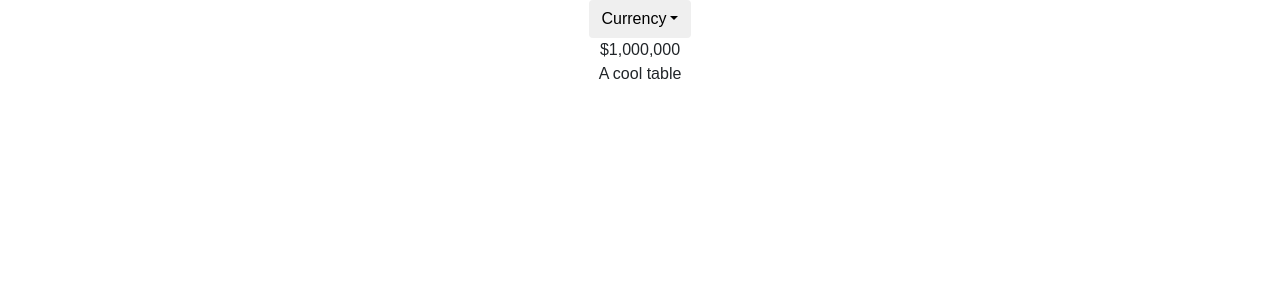
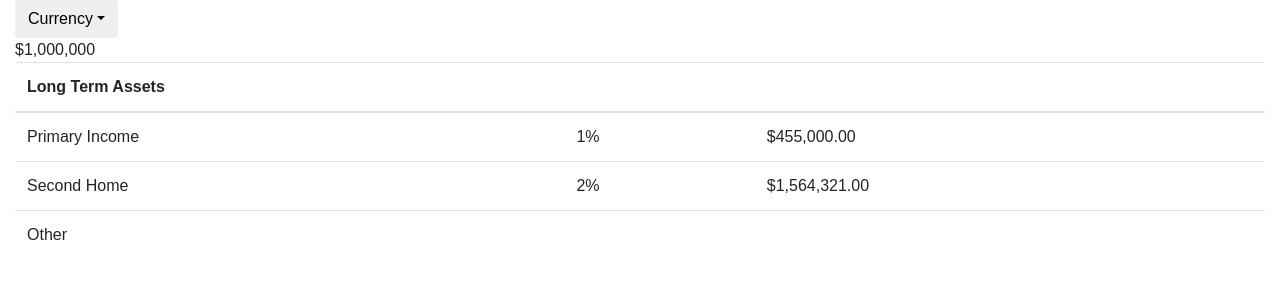
Before and after one commit to maryb86/netWorth, a React (Create React App) app: page / in a window 1280 px wide. Shown: the top 300 px of the page. Built offline with nearby package versions, Linux system fonts and the light colour scheme.

Commit message:
AccountsTable using props 1

```diff
--- a/src/App.css
+++ b/src/App.css
@@ -1,28 +1,3 @@
-.App {
-  text-align: center;
+table th{
+  text-align: left;
 }
-
-.App-logo {
-  animation: App-logo-spin infinite 20s linear;
-  height: 80px;
-}
-
-.App-header {
-  background-color: #222;
-  height: 150px;
-  padding: 20px;
-  color: white;
-}
-
-.App-title {
-  font-size: 1.5em;
-}
-
-.App-intro {
-  font-size: large;
-}
-
-@keyframes App-logo-spin {
-  from { transform: rotate(0deg); }
-  to { transform: rotate(360deg); }
-}
--- a/src/components/tables/AccountsTable.jsx
+++ b/src/components/tables/AccountsTable.jsx
@@ -1,12 +1,42 @@
 import React, { Component } from 'react';
+import PropTypes from 'prop-types';
 import '../../App.css';
 
 class AccountsTable extends Component {
+
+  PropTypes = {
+    header: PropTypes.string.isRequired,
+    numCols: PropTypes.number.isRequired,
+    accounts: PropTypes.object.isRequired, //MARYTODO: CREATE OWN PROPTYPE OBJ TO COMPARE AGAINST
+  }
+
+  _getBody() {
+    const rows = this.props.accounts.accountData.map((account) => {
+      return (
+        //MARYTODO: HOW TO PROPERLY ASSIGN KEYS
+        <tr key={account.account}>
+          <td key={account.account}>{account.account}</td>
+          <td key={account.interestRate}>{account.interestRate}</td>
+          <td key={account.amount}>{account.amount}</td>
+        </tr>
+      )
+    })
+
+    return rows;
+  }
+
   render() {
     return (
-      <div className="accounts-table">
-        A cool table
-      </div>
+      <table className="table accounts-table">
+        <thead>
+          <tr>
+            <th scope="col" colSpan={this.props.numCols}>{this.props.header}</th>
+          </tr>
+        </thead>
+          <tbody>
+          {this._getBody()}
+          </tbody>
+      </table>
     );
   }
 }
--- a/src/components/tables/UpperTable.jsx
+++ b/src/components/tables/UpperTable.jsx
@@ -1,12 +1,17 @@
 import React, { Component } from 'react';
 import '../../App.css';
 import AccountsTable from './AccountsTable';
+import accounts from '../../store/accounts.js'
 
 class UpperTable extends Component {
   render() {
     return (
       <div className="upper-table">
-        <AccountsTable />
+        <AccountsTable
+          header={"Long Term Assets"}
+          numCols={3}
+          accounts={accounts}
+        />
       </div>
     );
   }
--- /dev/null
+++ b/src/store/accounts.js
@@ -0,0 +1,18 @@
+const accounts = {
+    accountData: [
+        {
+            account: "Primary Income",
+            interestRate: "1%", // MARYTODO: change to int and format with percent
+            amount: "$455,000.00" //MARYTODO: change to int and format with currency
+        },
+        {
+            account: "Second Home",
+            interestRate: "2%",
+            amount: "$1,564,321.00"
+        },
+        {
+            account: "Other"
+        }
+    ]
+};
+export default accounts;
```
Also changed, not shown: 1 other file (tests, documents, lock files or other folders).
